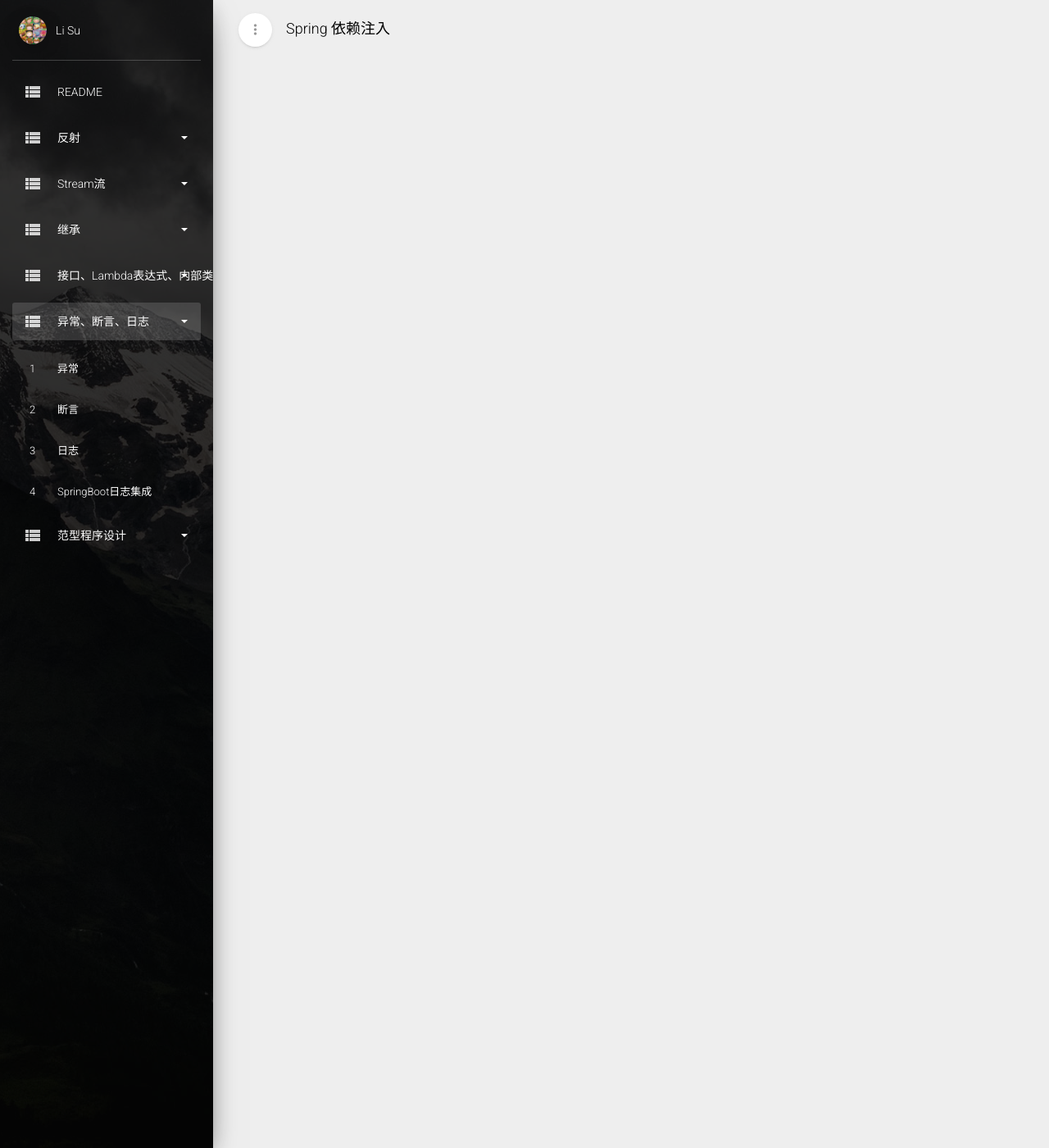
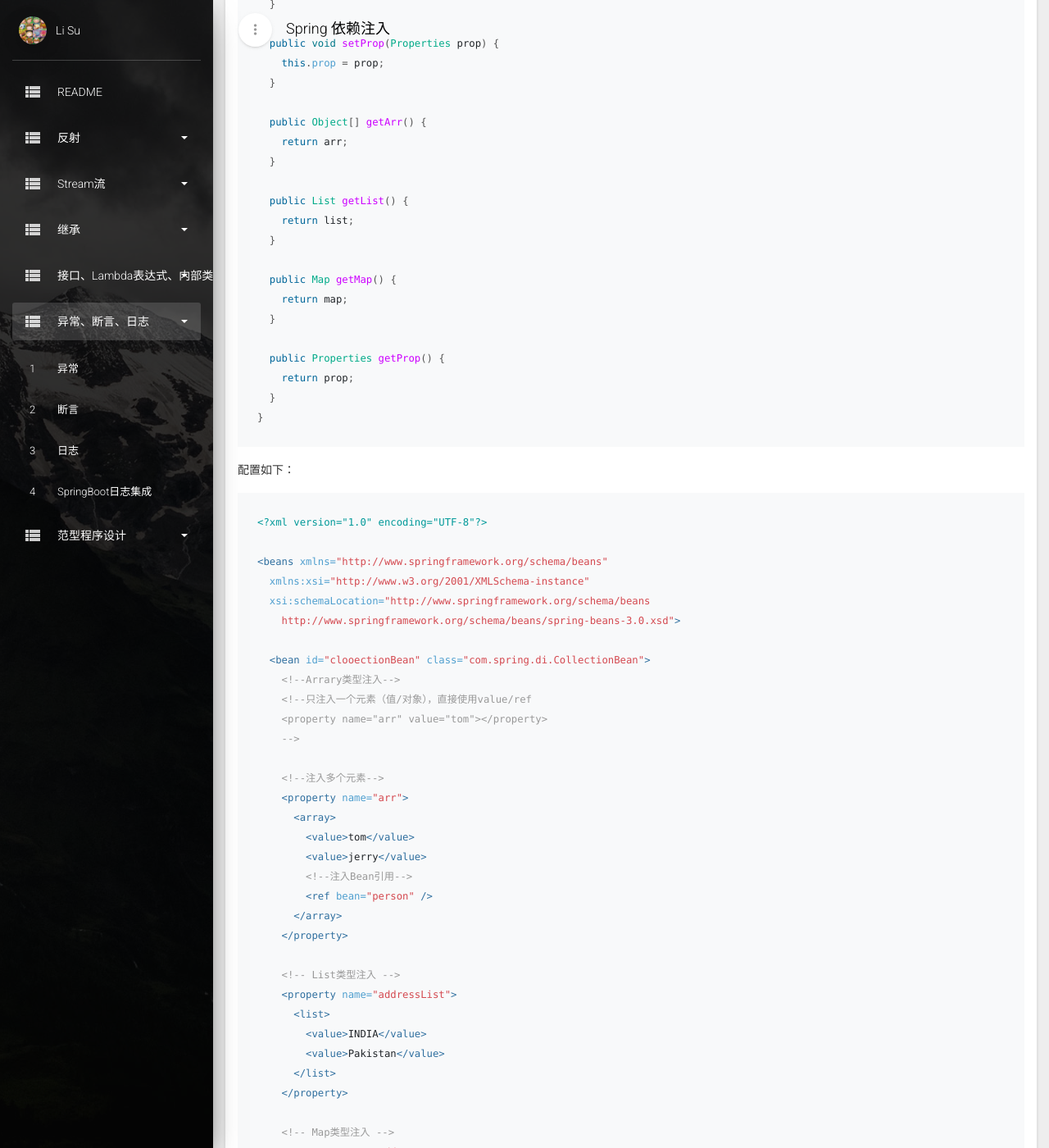
Before and after one commit to lisu6422/lisu6422.github.io, a Jekyll site: the page built from blog/spring-di.md, in a window 1280 px wide and 1400 px high, scrolled down 4236 px. Shown: the whole window at 82% size. Built offline with Jekyll 4.4.1, drawn with Linux system fonts in a browser that asks for light colours; nearby versions of some CDN libraries; comment, search, counter and statistics services are not loaded; some of the changed text lies outside the part shown.

Commit message:
update spring di.md

````diff
--- a/blog/spring-di.md
+++ b/blog/spring-di.md
@@ -74,7 +74,6 @@
 ```
 
 
-
 ## 基于构造器注入
 
 创建`Beans.xml`文件，内容如下：
@@ -83,16 +82,15 @@
 <?xml version="1.0" encoding="UTF-8"?>
 
 <beans xmlns="http://www.springframework.org/schema/beans"
-    xmlns:xsi="http://www.w3.org/2001/XMLSchema-instance"
-    xsi:schemaLocation="http://www.springframework.org/schema/beans
+  xmlns:xsi="http://www.w3.org/2001/XMLSchema-instance"
+  xsi:schemaLocation="http://www.springframework.org/schema/beans
     http://www.springframework.org/schema/beans/spring-beans-3.0.xsd">
 
-   <!-- Definition for textEditor bean -->
-   <bean id="person" class="com.spring.di.Person">
-      <constructor-arg type="java.lang.String" value="Xiao Ming"/>
-      <constructor-arg type="int" value="18"/>
-   </bean>
-
+  <!-- Definition for textEditor bean -->
+  <bean id="person" class="com.spring.di.Person">
+    <constructor-arg type="java.lang.String" value="Xiao Ming"/>
+    <constructor-arg type="int" value="18"/>
+  </bean>
 </beans>
 ```
 
@@ -110,15 +108,14 @@
 <?xml version="1.0" encoding="UTF-8"?>
 
 <beans xmlns="http://www.springframework.org/schema/beans"
-    xmlns:xsi="http://www.w3.org/2001/XMLSchema-instance"
-    xsi:schemaLocation="http://www.springframework.org/schema/beans
+  xmlns:xsi="http://www.w3.org/2001/XMLSchema-instance"
+  xsi:schemaLocation="http://www.springframework.org/schema/beans
     http://www.springframework.org/schema/beans/spring-beans-3.0.xsd">
 
-<bean id="person" class="com.spring.di.Person">
-      <property name="name" type="java.lang.String" value="Xiao Ming"/>
-      <property name="age" type="int" value="18"/>
-   </bean>
-
+  <bean id="person" class="com.spring.di.Person">
+    <property name="name" type="java.lang.String" value="Xiao Ming"/>
+    <property name="age" type="int" value="18"/>
+  </bean>
 </beans>
 ```
 
@@ -128,16 +125,142 @@
 <?xml version="1.0" encoding="UTF-8"?>
 
 <beans xmlns="http://www.springframework.org/schema/beans"
-    xmlns:xsi="http://www.w3.org/2001/XMLSchema-instance"
-    xsi:schemaLocation="http://www.springframework.org/schema/beans
+  xmlns:xsi="http://www.w3.org/2001/XMLSchema-instance"
+  xsi:schemaLocation="http://www.springframework.org/schema/beans
     http://www.springframework.org/schema/beans/spring-beans-3.0.xsd">
 
-<bean id="person" class="com.spring.di.Person"
-      p:name="Xiao Ming"
-      p:age="18"
-</bean>
-
+  <bean id="person" class="com.spring.di.Person"
+    p:name="Xiao Ming"
+    p:age="18">
+  </bean>
 </beans>
 ```
 
 将`Beans.xml`中的内容分别用`property`和`p-namespace`的方式配置后，运行`DiMain`，结果与使用构造器注入相同。
+
+## 注入集合
+
+Spring 提供了四种类型的集合的配置元素：```<list>```、 ```<set>```、 ```<map>```、 ```<props>```。
+
+* 使用```<list>```或```<set>```来连接任何java.util.Collection 的实现或数组；
+
+* 使用```<property>```标签的ref属性来配置对象引用；
+
+* 可以将引用和值混合在一起；
+
+举例
+
+```java
+package com.spring.di;
+
+import java.util.List;
+import java.util.Map;
+import java.util.Properties;
+
+public class CollectionBean {
+
+  private Object[] arr;
+  private List list;
+  private Map map;
+  private Properties prop;
+
+  public void setArr(Object[] arr) {
+    this.arr = arr;
+  }
+
+  public void setList(List list) {
+    this.list = list;
+  }
+
+  public void setMap(Map map) {
+    this.map = map;
+  }
+
+  public void setProp(Properties prop) {
+    this.prop = prop;
+  }
+
+  public Object[] getArr() {
+    return arr;
+  }
+
+  public List getList() {
+    return list;
+  }
+
+  public Map getMap() {
+    return map;
+  }
+
+  public Properties getProp() {
+    return prop;
+  }
+}
+```
+
+配置如下：
+```xml
+<?xml version="1.0" encoding="UTF-8"?>
+
+<beans xmlns="http://www.springframework.org/schema/beans"
+  xmlns:xsi="http://www.w3.org/2001/XMLSchema-instance"
+  xsi:schemaLocation="http://www.springframework.org/schema/beans
+    http://www.springframework.org/schema/beans/spring-beans-3.0.xsd">
+
+  <bean id="clooectionBean" class="com.spring.di.CollectionBean">
+    <!--Arrary类型注入-->
+    <!--只注入一个元素（值/对象），直接使用value/ref
+    <property name="arr" value="tom"></property>
+    -->
+
+    <!--注入多个元素-->
+    <property name="arr">
+      <array>
+        <value>tom</value>
+        <value>jerry</value>
+        <!--注入Bean引用-->
+        <ref bean="person" />
+      </array>
+    </property>
+
+    <!-- List类型注入 -->
+    <property name="addressList">
+      <list>
+        <value>INDIA</value>
+        <value>Pakistan</value>
+      </list>
+    </property>
+
+    <!-- Map类型注入 -->
+    <property name="addressMap">
+      <map>
+        <entry key="1" value="INDIA"/>
+        <!--注入Bean引用-->
+        <entry key="2" value-ref="address1"/>
+      </map>
+    </property>
+
+    <!-- Properties类型注入 -->
+    <property name="addressProp">
+      <props>
+        <prop key="one">INDIA</prop>
+        <prop key="two">Pakistan</prop>
+      </props>
+    </property>
+  </bean>
+</beans>
+```
+
+## 注入null和空字符串
+
+```xml
+<bean id="..." class="...">
+   <property name="address" value=""></property>
+</bean>
+```
+
+```xml
+<bean id="..." class="...">
+   <property name="address"><null/></property>
+</bean>
+```
````
